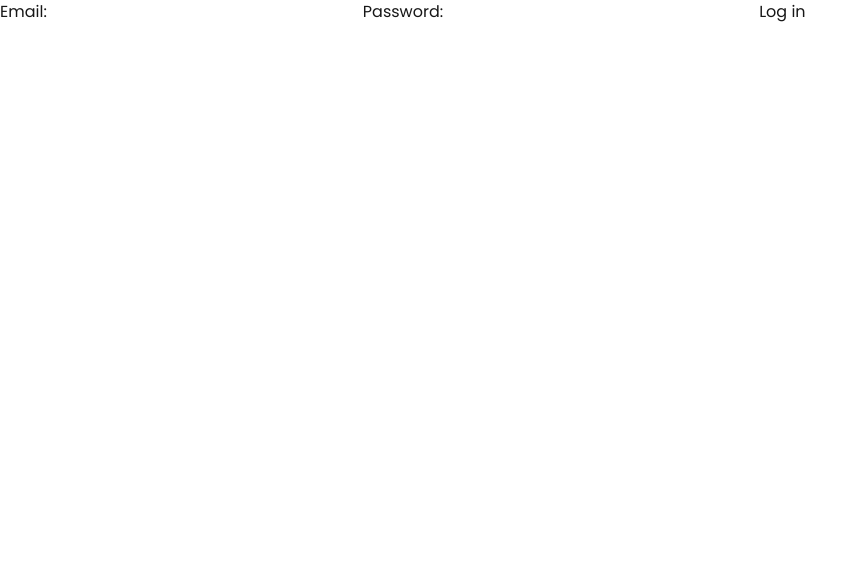
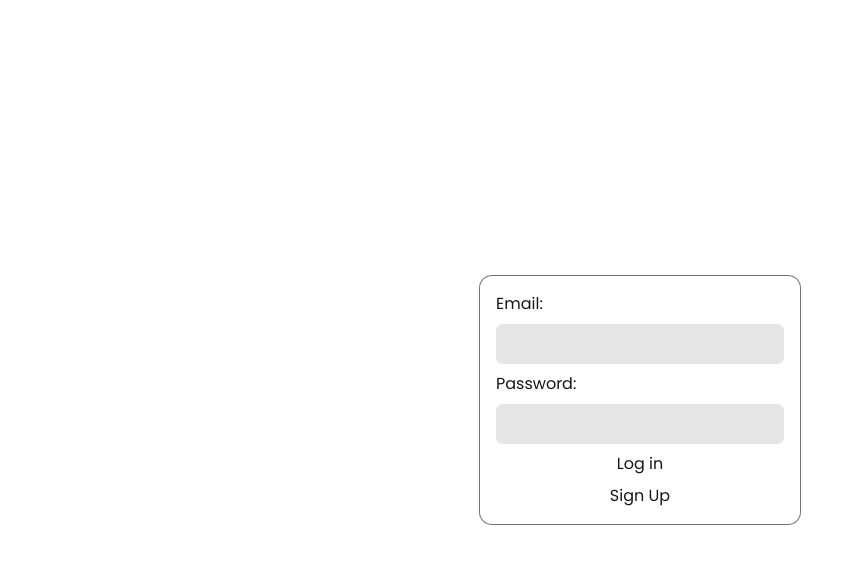
Before and after one commit to DIVER-study/diver-app, a Next.js app: page /login in a window 1280 px wide. Shown: the top 564 px of the page, without its empty margins (0-867 px from the left). Built offline with nearby package versions, Linux system fonts and the light colour scheme.

Commit message:
faxina de arquivos e signup

```diff
--- a/app/error/page.tsx
+++ b/app/error/page.tsx
@@ -1,3 +1,9 @@
 export default function ErrorPage() {
-    return <p>Erro, deu algum problema</p>
-  }
+  return (
+    <div className='h-screen content-center w-full'>
+      <span className='bg-red-500/90 rounded-md p-3 mx-auto table text-neutral-50'>
+        Erro, deu algum problema
+      </span>
+    </div>
+  );
+}
--- a/app/login/page.tsx
+++ b/app/login/page.tsx
@@ -1,13 +1,28 @@
-import { login } from './actions'
+import { login, signup } from './actions';
 
 export default function LoginPage() {
   return (
-    <form>
-      <label htmlFor="email">Email:</label>
-      <input id="email" name="email" type="email" required />
-      <label htmlFor="password">Password:</label>
-      <input id="password" name="password" type="password" required />
-      <button formAction={login}>Log in</button>
-    </form>
-  )
+    <div className='block content-center h-screen'>
+      <form className='flex flex-col max-w-xs mx-auto gap-2 p-4 ring-1 ring-neutral-500 rounded-xl'>
+        <label htmlFor='email'>Email:</label>
+        <input
+          id='email'
+          name='email'
+          type='email'
+          required
+          className='bg-neutral-200 p-2 rounded-md'
+        />
+        <label htmlFor='password'>Password:</label>
+        <input
+          id='password'
+          name='password'
+          type='password'
+          required
+          className='bg-neutral-200 p-2 rounded-md'
+        />
+        <button formAction={login}>Log in</button>
+        <button formAction={signup}>Sign Up</button>
+      </form>
+    </div>
+  );
 }
--- a/utils/supabase/supabaseClient.ts
+++ b/utils/supabase/client.ts
@@ -1,9 +1,8 @@
-import { createBrowserClient } from '@supabase/ssr'
+import { createBrowserClient } from '@supabase/ssr';
 
 export function createClient() {
-    console.log('Eduarda Coisa');
   return createBrowserClient(
     process.env.NEXT_PUBLIC_SUPABASE_URL!,
     process.env.NEXT_PUBLIC_SUPABASE_ANON_KEY!
-  )
+  );
 }
--- a/utils/supabase/server.ts
+++ b/utils/supabase/server.ts
@@ -1,3 +1,4 @@
+// eslint-disable-next-line @typescript-eslint/no-unused-vars
 import { createServerClient, type CookieOptions } from '@supabase/ssr'
 import { cookies } from 'next/headers'
 
```
Also changed, not shown: utils/supabase/middleware.ts (+16 -13 lines), app/auth/confirm/route.ts (renamed from app/login/confirm/route.ts), app/auth/login/route.ts (renamed from app/auth/login/route.tsx), 1 other file (tests, documents, lock files or other folders).
